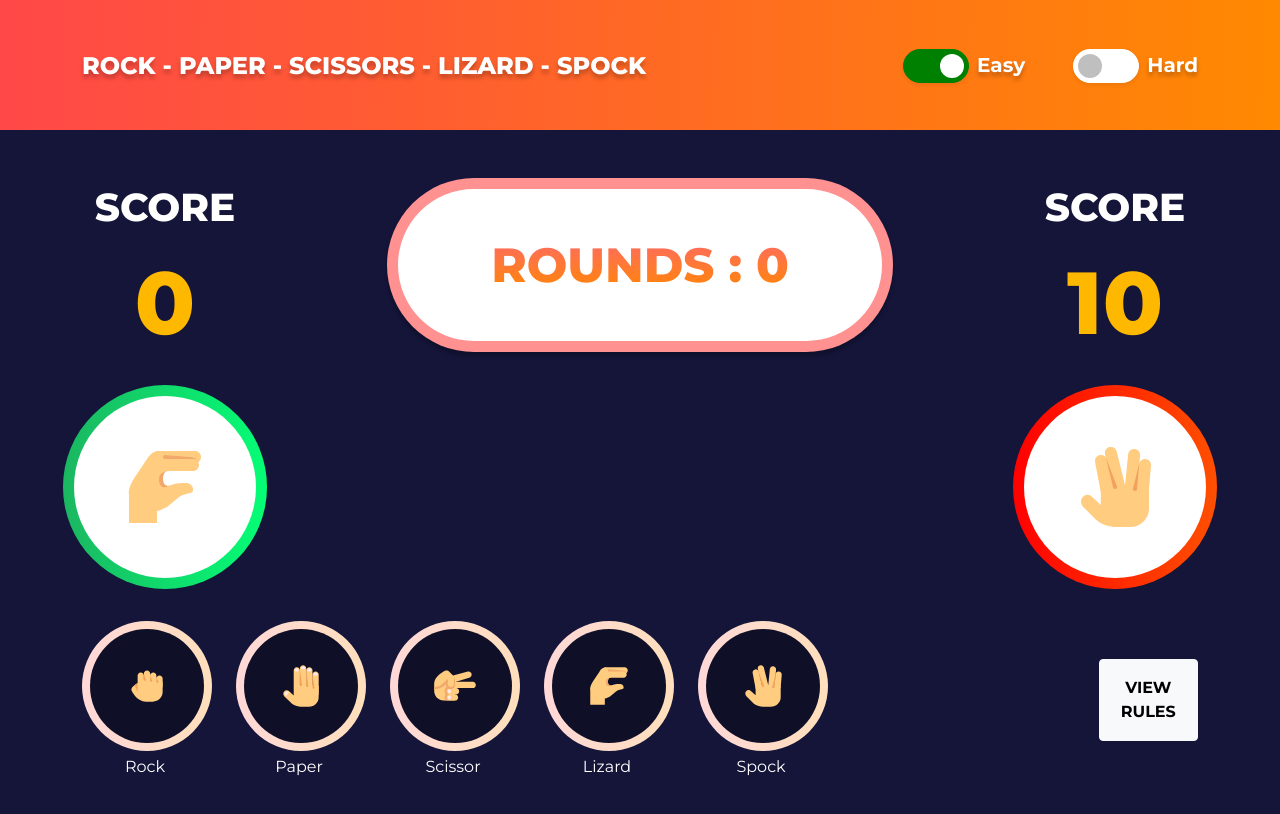
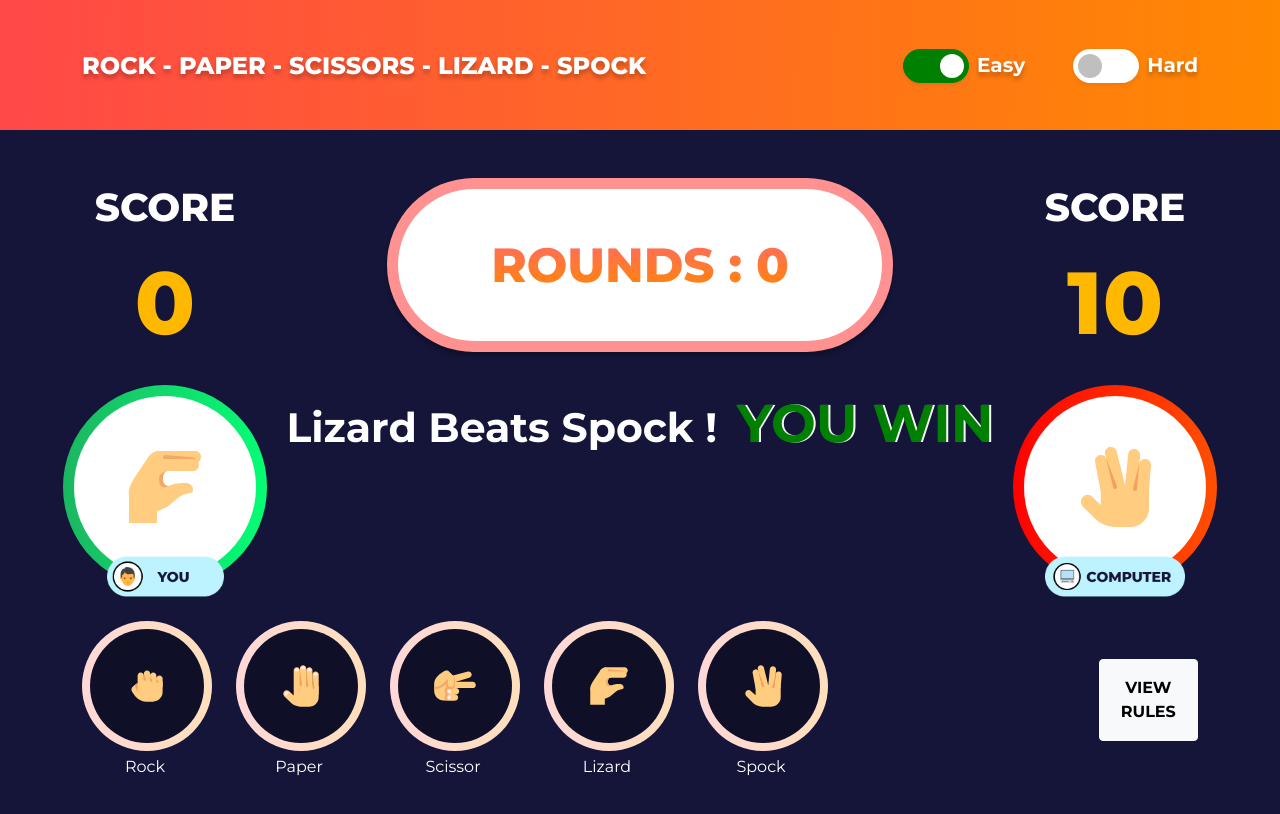
Before and after one commit to Susantshah/Rock-Paper-Scissors-Lizard-Spock-Game-Project-2, a plain HTML site: page gamepage.html in a window 1280 px wide. Drawn offline with nearby package versions, Linux system fonts and the light colour scheme.

Commit message:
win / lose ui text designed

```diff
--- a/assets/css/main.css
+++ b/assets/css/main.css
@@ -167,6 +167,28 @@ body {
   display: flex;
   justify-content: space-between;
 }
+.indicator-image {
+  position: absolute;
+  bottom: -1rem;
+  transform: scale(0.7);
+}
+.game-result-text {
+  font-size: 41px;
+  font-weight: bold;
+  color: white;
+}
+.lose-text {
+  font-weight: bold;
+  font-size: 53px;
+  color: #ff0000;
+  text-shadow: 2px 0px 0px #ffffff;
+}
+.win-text {
+  font-weight: bold;
+  font-size: 53px;
+  color: green;
+  text-shadow: 2px 0px 0px #ffffff;
+}
 
 /*
 Media Query For Responsive Design | min-width:700px will
--- a/gamepage.html
+++ b/gamepage.html
@@ -48,22 +48,28 @@
                   <p class="score-text">SCORE</p>
                   <p class="score-no-text">0</p>
                </div>
-               <div class="d-flex justify-content-center mt-2">
+               <div class="d-flex justify-content-center mt-2 position-relative">
                   <div class="outer-box outer-box-win">
                      <div class="inner-box">
                         <img src="assets/images/gamehandicons/hand-lizard.svg" alt="player choosed icon">
                      </div>
                   </div>
+                  <img src="assets/images/you-text-design.png" alt="user design for ux" class="indicator-image">
                </div>
             </div>
             <div class="col-8">
-               <div class="d-flex justify-content-center align-items-center">
+               <div class="d-flex justify-content-center align-items-center flex-column">
                   <div>
                      <button class="btn game-big-button">
                         <span class="gradient-text-design">
                            ROUNDS : 0
                         </span>
                      </button>
+                  </div>
+                  <div class="py-3"></div>
+                  <div>
+                     <span class="mb-0 game-result-text">Lizard Beats Spock ! </span>
+                     <span class="mb-0 win-text ms-2">YOU WIN</span><!--  win-text  -->
                   </div>
                </div>
             </div>
@@ -72,12 +78,14 @@
                   <p class="score-text">SCORE</p>
                   <p class="score-no-text">10</p>
                </div>
-               <div class="d-flex justify-content-center mt-2">
+               <div class="d-flex justify-content-center mt-2 position-relative">
                   <div class="outer-box outer-box-lose">
                      <div class="inner-box">
                         <img src="assets/images/gamehandicons/hand-spock.svg" alt="player choosed icon">
                      </div>
                   </div>
+                  <img src="assets/images/computer-text-design.png" alt="computer design for ux"
+                     class="indicator-image">
                </div>
             </div>
          </div>
```
Also changed, not shown: 1 other file.
